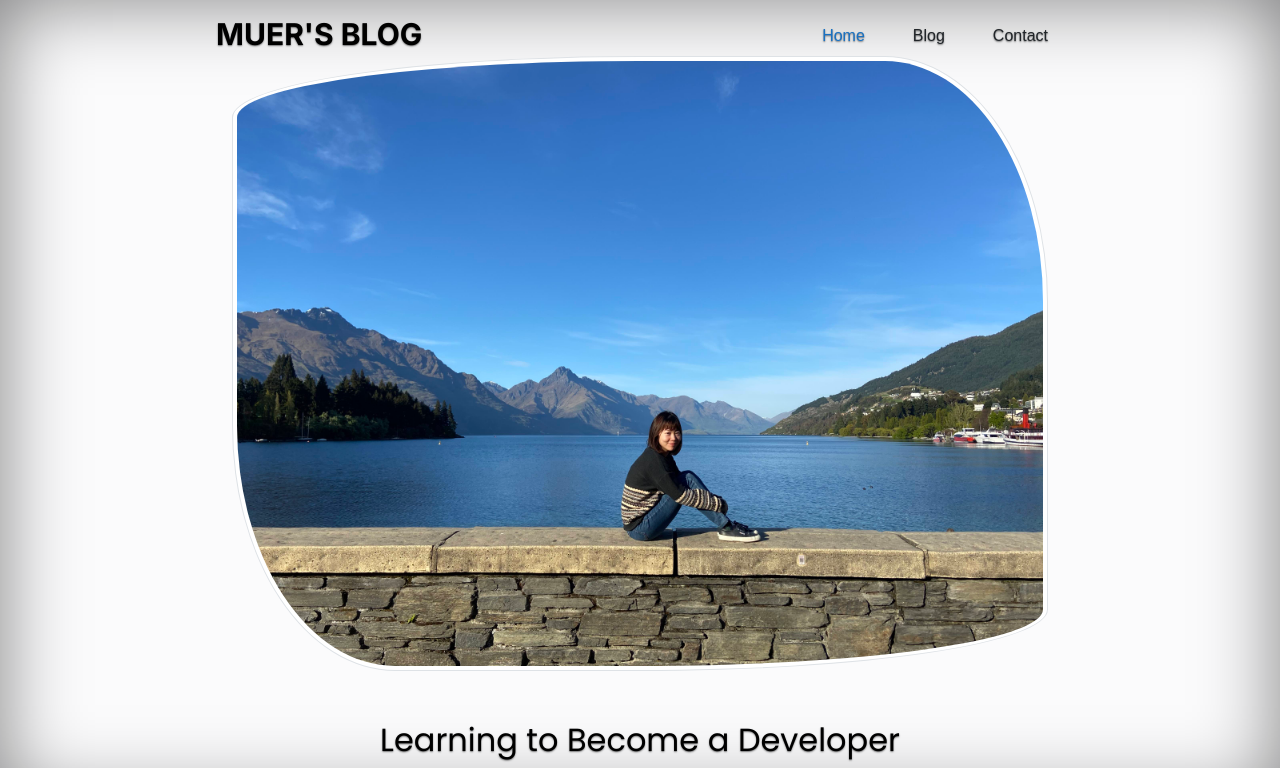
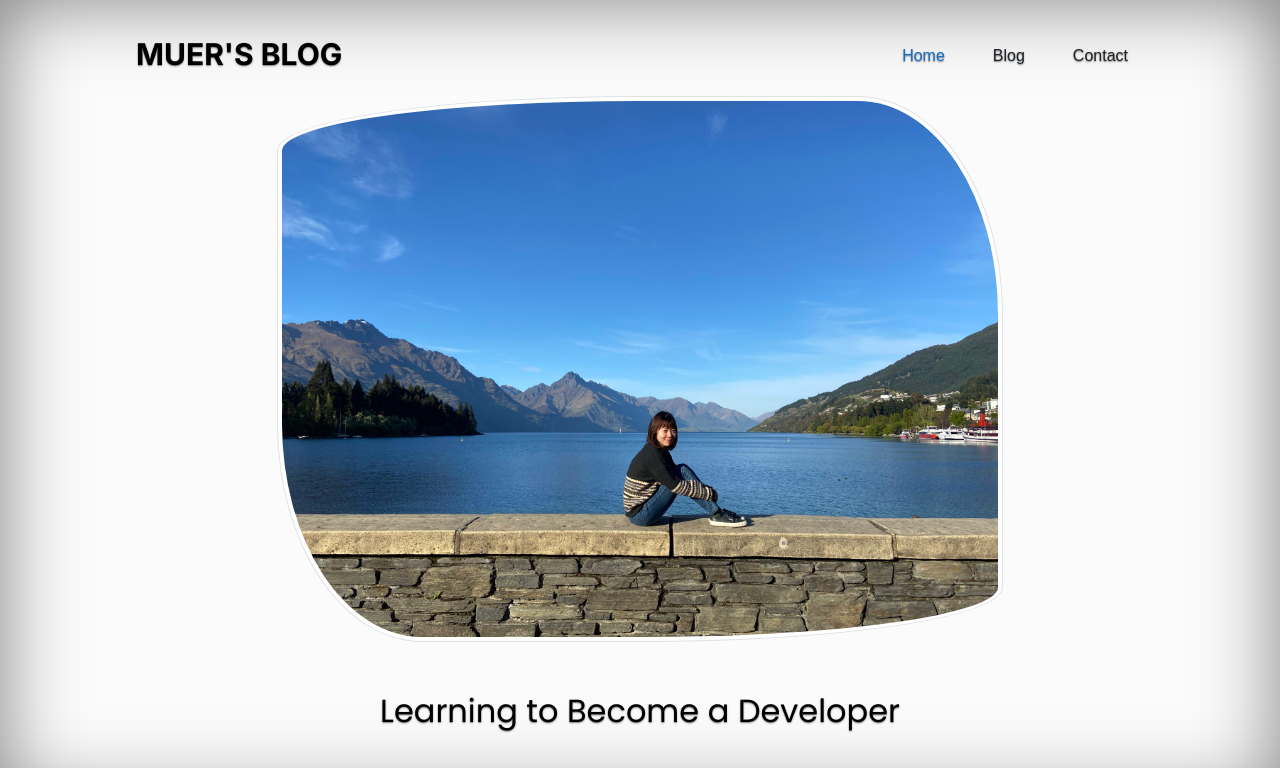
Before and after one commit to muer-zhang/muer-zhang.github.io, a plain HTML site: page index.html in a window 1280 px wide. Shown: the top 768 px of the page. Drawn offline with nearby package versions, Linux system fonts and the light colour scheme.

Commit message:
Update Layout

```diff
--- a/styles/main.css
+++ b/styles/main.css
@@ -21,7 +21,7 @@ body {
 }
 
 .cover-container {
-  max-width: 55em;
+  max-width: 1100px;
 }
 
 /*
@@ -32,6 +32,11 @@ body {
   font-family: "Inter", sans-serif;
   text-transform: uppercase;
   font-weight: 700;
+}
+
+.blog-header,
+.nav {
+  padding: 20px 30px;
 }
 
 .blog-header .nav-masthead .nav-link {
@@ -66,7 +71,7 @@ body {
   padding: 0.25rem;
   background-color: #fff;
   border: 0.3px solid #dee2e6;
-  max-width: 100%;
+  max-width: 70%;
   height: auto;
   margin-bottom: 50px;
 }
```
Also changed, not shown: blog/blog-page.html (+1 -1 lines).
